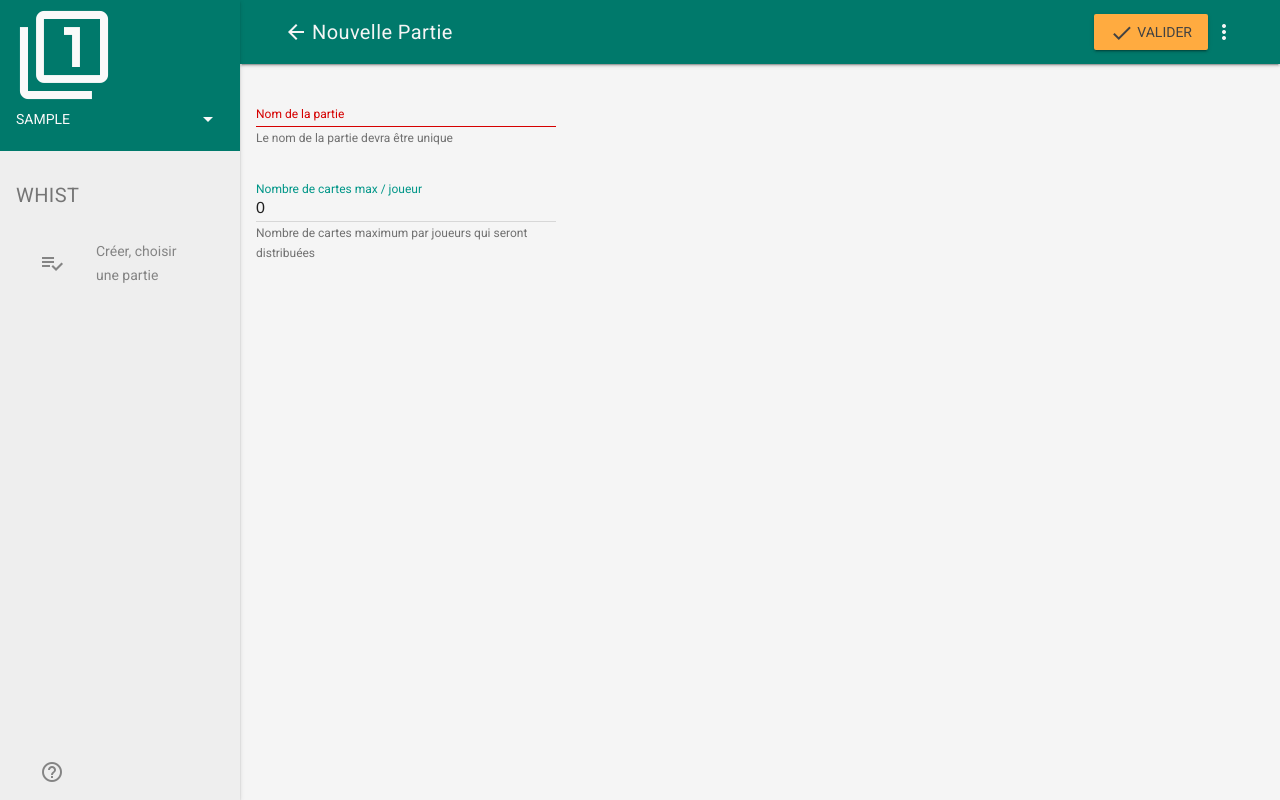
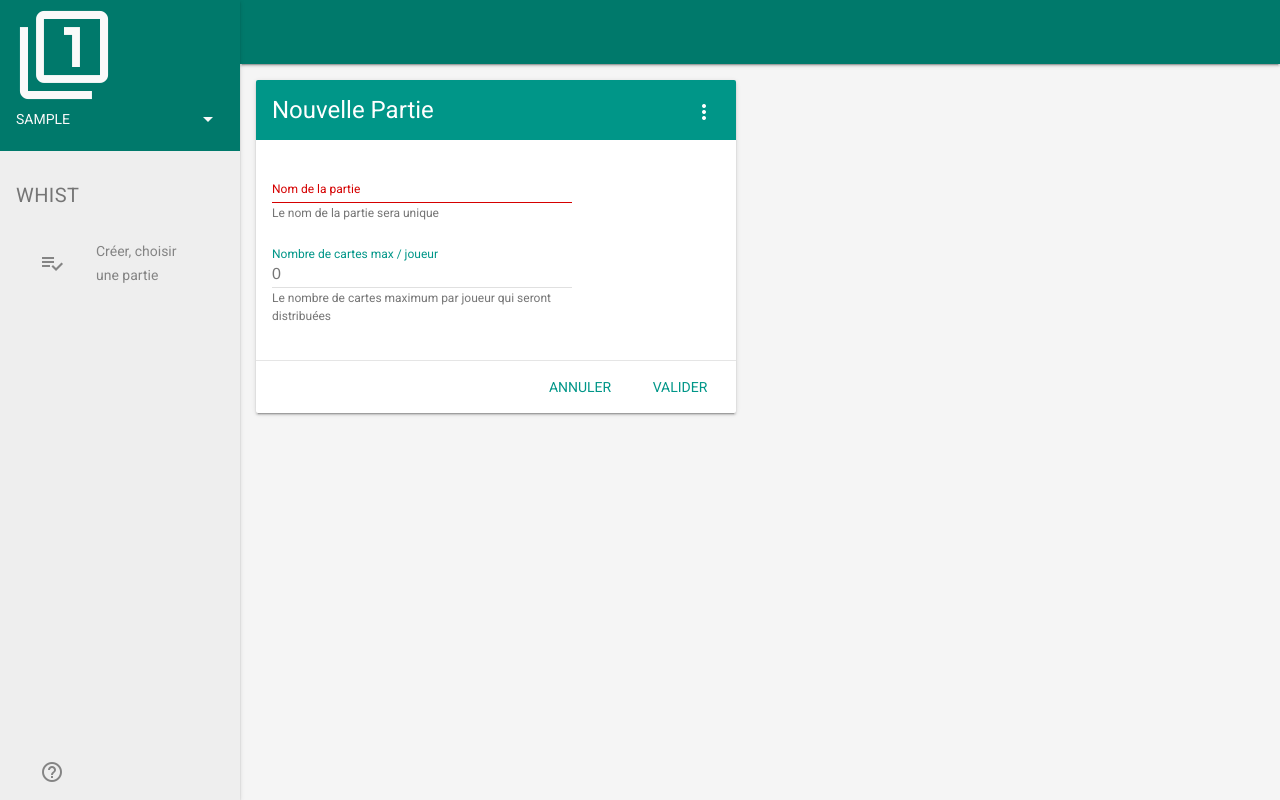
Before and after one commit to pbillerot/crudy, a Django app: page /whist/partie/create/ in a window 1280 px wide. Run offline with Django 3.2, Linux system fonts and the light colour scheme; the visitor is signed in with stand-in values (Sample User, id 1).

Commit message:
Menu administration Menu des applications Formulaire autovalid

```diff
--- a/portail/templates/i_portail_menu.html
+++ b/portail/templates/i_portail_menu.html
@@ -11,6 +11,11 @@
     {% endfor %}
 {% endif %}
     <div class="mdl-layout-spacer"></div>
+{% if crudy.request.user.is_superuser %}
+<a class="mdl-navigation__link" href="/admin">
+    <i class="material-icons" role="presentation">system_update_alt</i>Administrer...
+    <span class="visuallyhidden">Admin</span>
+{% endif %}
     <a class="mdl-navigation__link" href="{% url 'p_portail_help' %}">
         <i class="material-icons" role="presentation">help_outline</i>
     <span class="visuallyhidden">Help</span>
--- a/static/css/crudy.css
+++ b/static/css/crudy.css
@@ -194,9 +194,9 @@
   font-size: 14px;
 }
 .crudy-mdl-button--mini-fab {
-  height: 24px;
-  min-width: 24px;
-  width: 24px;
+  height: 32px;
+  min-width: 32px;
+  width: 32px;
   font-size: 14px;
 }
 .crudy-fieldset {
@@ -207,3 +207,13 @@
   text-align: center;
   vertical-align: middle;
 }
+.crudy-card-square.mdl-card {
+  width: 320px;
+  height: 320px;
+  float: left;
+  margin: 1rem;
+  position: relative;
+}
+.crudy-card-square.mdl-card:hover {
+  box-shadow: 0 8px 10px 1px rgba(0, 0, 0, .14), 0 3px 14px 2px rgba(0, 0, 0, .12), 0 5px 5px -3px rgba(0, 0, 0, .2);
+}
--- a/whist/forms.py
+++ b/whist/forms.py
@@ -10,6 +10,7 @@ class WhistForm(forms.ModelForm):
         fields = []
         readonly_fields = ()
         url_delete = ""
+        is_form_autovalid = False
 
     def __init__(self, *args, **kwargs):
         self.request = kwargs.pop('request', None)
@@ -20,6 +21,7 @@ class WhistForm(forms.ModelForm):
                 field.required = False
         crudy = Crudy(self.request, "whist")
         crudy.url_delete = self.Meta.url_delete
+        crudy.is_form_autovalid = self.Meta.is_form_autovalid
         crudy.update_session()
 
     def clean(self):
@@ -32,6 +34,7 @@ class WhistPartieForm(WhistForm):
     """ Création / mise à jour d'une partie """
     class Meta:
         model = WhistPartie
+        is_form_autovalid = False
         fields = ['name', 'cartes']
         readonly_fields = ()
         widgets = {
@@ -71,6 +74,7 @@ class WhistJoueurForm(WhistForm):
     """ Création / mise à jour d'un joueur """
     class Meta:
         model = WhistJoueur
+        is_form_autovalid = False
         fields = ['pseudo', 'email']
         widgets = {
             'pseudo': forms.TextInput(attrs={'type': 'text', 'maxlength': 15, "required": "required"}),
@@ -90,6 +94,7 @@ class WhistJeuPariForm(WhistForm):
 
     class Meta:
         model = WhistJeu
+        is_form_autovalid = True
         fields = ['pari']
         widgets = {
             'pari': forms.RadioSelect(attrs={'type': 'radio'})
@@ -112,13 +117,14 @@ class WhistJeuPariForm(WhistForm):
                 continue
             choices.append((i, "%s pli" % (i,)))
         self.fields['pari'].choices = choices
-        self.fields['pari'].label = "Choisir le pari de " + whistJeu.participant.joueur.pseudo + ""
+        self.fields['pari'].label = "Choisir le pari de **" + whistJeu.participant.joueur.pseudo + "**"
 
 class WhistJeuRealForm(WhistForm):
     """ Saisie du réalisé dun joueur """
 
     class Meta:
         model = WhistJeu
+        is_form_autovalid = True
         fields = ['real']
         widgets = {
             'real': forms.RadioSelect(attrs={'type': 'radio'})
@@ -134,4 +140,4 @@ class WhistJeuRealForm(WhistForm):
         for i in range(0, whistJeu.carte + 1):
             choices.append((i, "%s pli" % (i,)))
         self.fields['real'].choices = choices
-        self.fields['real'].label = "Choisir le nombre de plis réalisés par " + whistJeu.participant.joueur.pseudo + ""
+        self.fields['real'].label = "Choisir le nombre de plis réalisés par **" + whistJeu.participant.joueur.pseudo + "**"
--- a/whist/models.py
+++ b/whist/models.py
@@ -11,12 +11,12 @@ class WhistPartie(models.Model):
     objects = models.Manager()
     name = models.CharField(max_length=50, blank=False
                             , verbose_name='Nom de la partie'
-                            , help_text="Le nom de la partie devra être unique"
+                            , help_text="Le nom de la partie sera unique"
                            )
     date = models.DateField(auto_now_add=True, auto_now=False, verbose_name="Date de la partie")
     cartes = models.IntegerField(default=0,
                                  verbose_name='Nombre de cartes max / joueur',
-                                 help_text="Nombre de cartes maximum par joueurs qui seront distribuées")
+                                 help_text="Le nombre de cartes maximum par joueur qui seront distribuées")
     jeu = models.IntegerField(default=0, verbose_name="n° du jeu en cours")
 
     def __str__(self):
@@ -86,7 +86,7 @@ class WhistJeu(models.Model):
     # joueur = models.ForeignKey(WhistJoueur, on_delete=models.CASCADE)
     jeu = models.IntegerField(default=0, verbose_name='N° du tour')
     carte = models.IntegerField(default=0, verbose_name='Nbre de cartes')
-    pari = models.IntegerField(default=0, verbose_name='Pari', help_text="Le nombre de plis ne peut pas dépasser le nombre de cartes")
+    pari = models.IntegerField(default=0, verbose_name='Pari')
     real = models.IntegerField(default=0, verbose_name='Réalisé')
     points = models.IntegerField(default=0, verbose_name='Points')
     score = models.IntegerField(default=0, verbose_name='Score')
--- a/whist/templates/i_whist_form.html
+++ b/whist/templates/i_whist_form.html
@@ -1,52 +1,58 @@
 {% load whist_tags %}
+{% load markup_tags %}
 <div class="mdl-grid">
+    <div class="mdl-cell mdl-cell--12-col">
+        <div class="mdl-card mdl-shadow--2dp" style="width: 480px">
+            <div class="mdl-card__title mdl-color--primary mdl-color-text--white">
+                <div class="mdl-card__title-text">{{title}}</div>
+                {% if crudy.url_delete %}
+                    <div class="mdl-card__menu">
+                        <a class="mdl-button mdl-js-button mdl-js-ripple-effect mdl-button--icon" id="hdrbtn">
+                            <i class="material-icons">more_vert</i>
+                        </a>
+                        <ul class="mdl-menu mdl-js-menu mdl-js-ripple-effect mdl-menu--bottom-right" for="hdrbtn">
+                            <li class="mdl-menu__item"><a href="{% url crudy.url_delete form.instance.pk %}">Supprimer l'enregistrement</li>
+                        </ul>
+                    </div>
+                {% endif %}
+            </div>
+            <div class="mdl-card__supporting-text">
                 <form method="post" id="maForm">
                     {% csrf_token %}
-            {% if form.errors %}
+                    {% comment %} Affichage des erreurs {% endcomment %}
+                    {% if form.non_field_errors %}
                         {% for error in form.non_field_errors %}
-                <div class="mdl-card__supporting-text">
+                            <p class="mdl-textfield__error">
                                 <i class="material-icons">warning</i> {{ error|escape }}
-                </div>
-                {% empty%}
-                <div class="demo-card-wide mdl-card mdl-shadow--2dp">
-                    <div class="mdl-card__actions mdl-card--border">
-                        <span class="mdl-button mdl-button--colored mdl-js-button mdl-js-ripple-effect">
-                            <i class="materials-icons">warning</i> Corrigez les erreurs suivantes.
-                        </span>
-                    </div>
-                </div>
+                            <p>
                         {% endfor %}
                     {% endif %}
                     {% for field in form %}
-            <div class="mdl-cell mdl-cell--12-col">
                         {% if field|field_attr:'type' == 'radio' %}
-                    <div class="">
-                        <div class="mdl-card__title">
-                                {{ field.label }}
-                        </div>
-                        <div class="mdl-card__actions mdl-card--border">
+                            <label class="" for="{{field.html_name}}">
+                                    {{ field.label|apply_markup:"markdown" }}
+                            </label>
+                            <div class="" id="{{field.html_name}}">
                             {% for radio_id, radio_label in field.field.choices %}
                                 {% if not forloop.first %}<br/><br/>{% endif %}
                                 <label class="mdl-radio mdl-js-radio mdl-js-ripple-effect"
                                     for="{{field.name}}_{{radio_id}}">
                                     <input type="radio" id="{{field.name}}_{{radio_id}}" name="{{field.name}}" value="{{radio_id}}"
                                         {% if field.value == radio_id %}checked="checked"{%endif%}
+                                        {% if crudy.is_form_autovalid%}onclick="document.getElementById('maForm').submit();"{% endif %}
                                         class="mdl-radio__button" >
                                     <span class="mdl-radio__label">{{radio_label}}</span>
                                 </label>
                             {% endfor%}
                             </div>
-                        <div class="mdl-card__actions">
-                        {% if field.help_text %}
-                            <div class="crudy-field-helper-text">{{ field.help_text|safe }}</div>
-                        {% endif %}
                             {% if field.errors %}
                                 {% for error in field.errors %}
                                     <div class="mdl-textfield__error">{{ error|escape }}</div>
                                 {% endfor %}
                             {% endif %}
-                        </div>
-                    </div>
+                            {% if field.help_text %}
+                                <span class="crudy-field-helper-text">{{ field.help_text|safe }}</span>
+                            {% endif %}
                         {% else %}
                             <div class="mdl-textfield mdl-js-textfield mdl-textfield--floating-label">
                                 <input class="mdl-textfield__input" type="{{field|field_attr:'type'}}" id="{{field.html_name}}"
@@ -55,18 +61,28 @@
                                     {{name}}="{{attr}}"
                                 {% endfor %}
                                 />
-                        <label class="mdl-textfield__label" for="{{field.html_name}}">{{ field.label }}</label>
-                        {% if field.help_text %}
-                            <span class="crudy-field-helper-text">{{ field.help_text|safe }}</span>
-                        {% endif %}
+                                <label class="mdl-textfield__label" for="{{field.html_name}}">{{ field.label|apply_markup:"markdown" }}</label>
                                 {% if field.errors %}
                                     {% for error in field.errors %}
                                         <div class="mdl-textfield__error">{{ error|escape }}</div>
                                     {% endfor %}
                                 {% endif %}
+                                {% if field.help_text %}
+                                    <span class="crudy-field-helper-text">{{ field.help_text|safe }}</span>
+                                {% endif %}
                             </div>
                         {% endif %}
-            </div>
                     {% endfor %}
                 </form>
             </div>
+            <div class="mdl-card__actions mdl-card--border" style=" text-align: right;">
+                <a class="mdl-button mdl-button--colored mdl-js-button mdl-js-ripple-effect"
+                    onClick="window.location='{{crudy.url_return}}';">Annuler</a>
+                {% if not crudy.is_form_autovalid%}
+                    <a class="mdl-button mdl-button--colored mdl-js-button mdl-js-ripple-effect"
+                        onclick="document.getElementById('maForm').submit();">Valider</a>
+                {% endif %}
+            </div>
+        </div>
+    </div>
+</div>
--- a/whist/templates/i_whist_toolbar.html
+++ b/whist/templates/i_whist_toolbar.html
@@ -30,25 +30,4 @@
         {% endif %}
     </nav>
 {% endif %}
-{% if form %}
-    <button class="mdl-button mdl-js-button mdl-js-ripple-effect mdl-button--icon"
-        onClick="window.location='{{crudy.url_return}}';">
-        <i class="material-icons">arrow_back</i>
-    </button>
-    <span class="mdl-layout-title">{{title}}</span>
-    <div class="mdl-layout-spacer"></div>
-    <!-- boutons de validation -->
-    <button class="mdl-button mdl-js-button mdl-button--raised mdl-js-ripple-effect mdl-button--accent"
-        onclick="document.getElementById('maForm').submit();" title="Valider le formulaire">
-        <i class="material-icons">check</i> Valider
-    </button>
-    {% if crudy.url_delete %}
-        <button class="mdl-button mdl-js-button mdl-js-ripple-effect mdl-button--icon" id="hdrbtn">
-            <i class="material-icons">more_vert</i>
-        </button>
-        <ul class="mdl-menu mdl-js-menu mdl-js-ripple-effect mdl-menu--bottom-right" for="hdrbtn">
-            <li class="mdl-menu__item"><a href="{% url crudy.url_delete form.instance.pk %}">Supprimer l'enregistrement</li>
-        </ul>
-    {% endif %}
-{% endif %}
 </div>
--- a/whist/views.py
+++ b/whist/views.py
@@ -40,7 +40,6 @@ class WhistListView(ListView):
     objs = []
     qcols = 0
     paginator = False
-
 
     def __init__(self, *args, **kwargs):
         super().__init__(*args, **kwargs)
@@ -511,7 +510,7 @@ def f_jeu_compute(request, ijeu):
 def f_jeu_real(request, record_id):
     """ Saisie du réalisé 0 1 2 """
     crudy = Crudy(request, "whist")
-    title = "Saisie du réalisé"
+    title = "REALISE"
     obj = get_object_or_404(WhistJeu, id=record_id)
     form = forms.WhistJeuRealForm(request.POST or None, request=request, instance=obj)
     if form.is_valid():
@@ -523,7 +522,7 @@ def f_jeu_real(request, record_id):
 def f_jeu_pari(request, record_id):
     """ Saisie pari d'un joueur """
     crudy = Crudy(request, "whist")
-    title = "Saisie du pari"
+    title = "PARI"
     obj = get_object_or_404(WhistJeu, id=record_id)
     form = forms.WhistJeuPariForm(request.POST or None, request=request, instance=obj)
     if form.is_valid():
```
Also changed, not shown: crudy/crudy.py (+29 -1 lines), portail/templates/f_portail_login.html (+3 -4 lines), portail/templates/i_portail_application.html (+19 -11 lines). Lines whose indentation alone changed are shown as unchanged.
